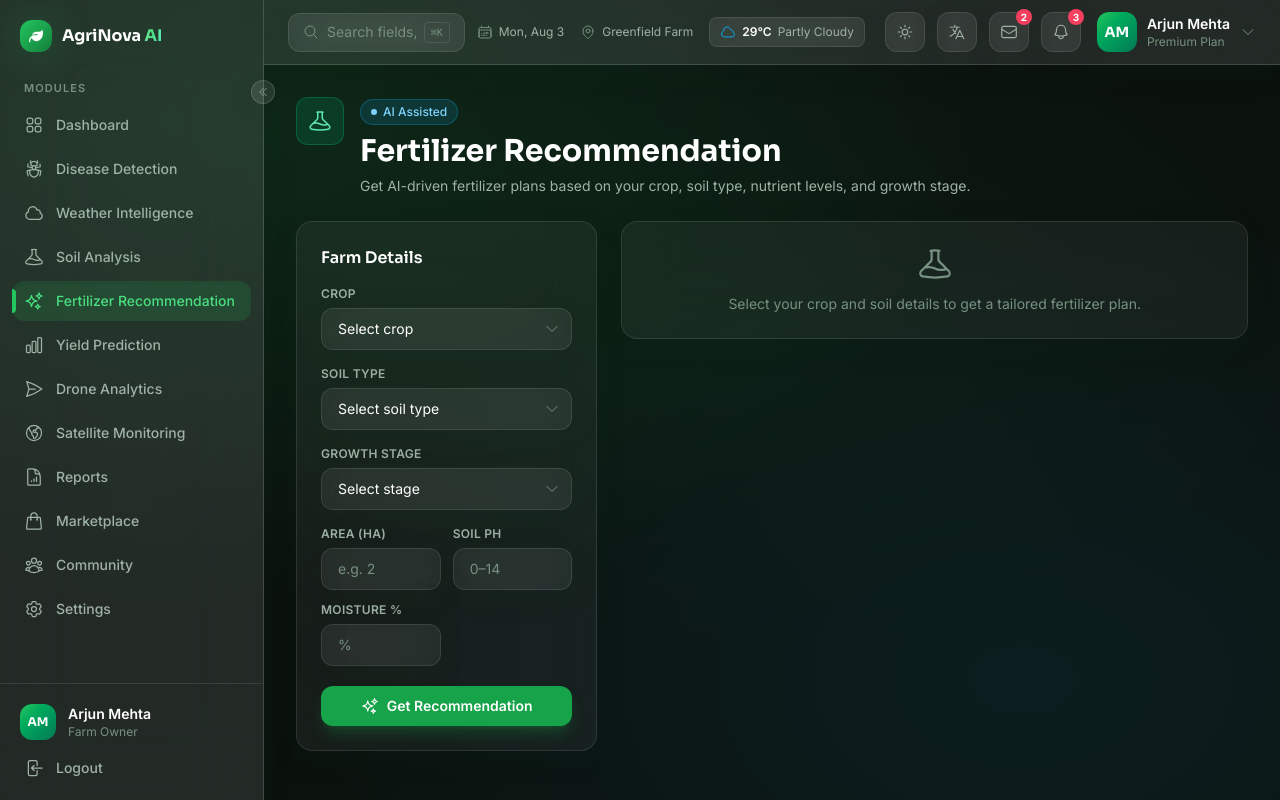
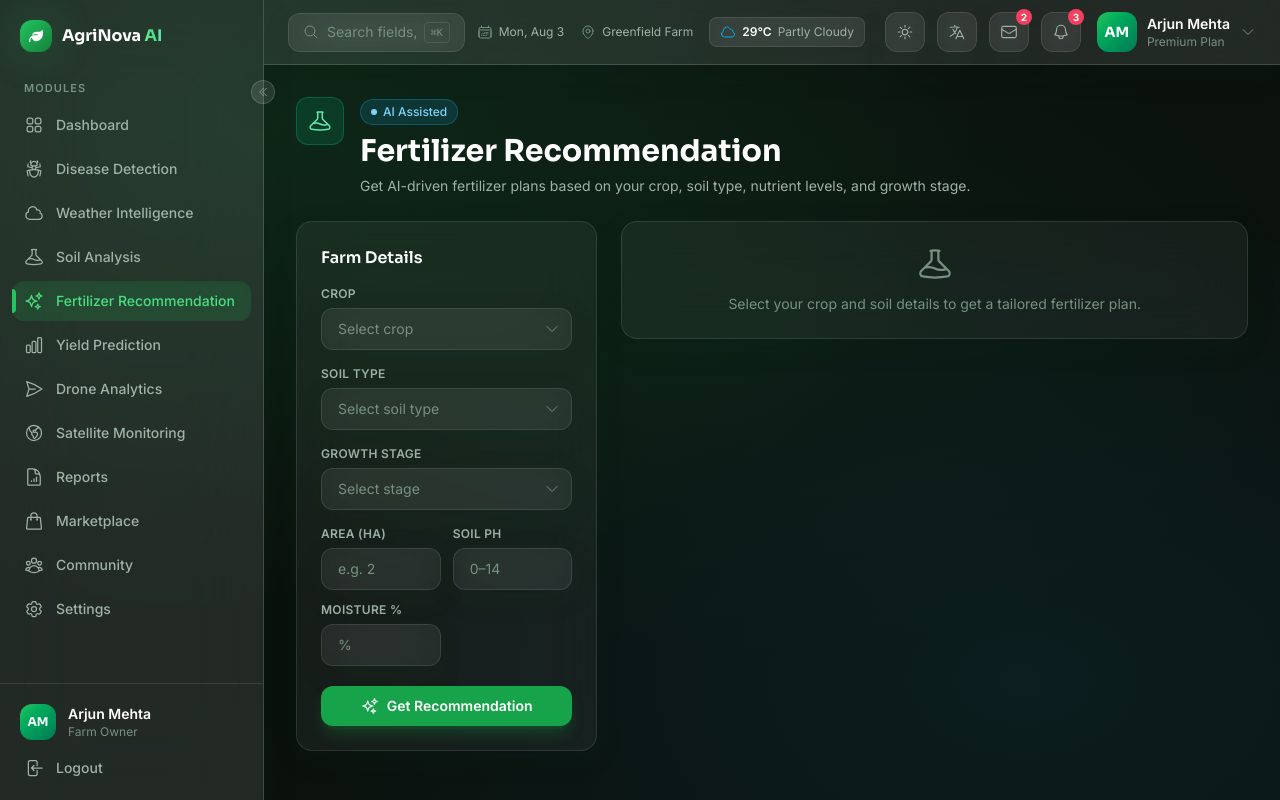
Before and after one commit to Aryan-Lade/AgroPulse, a React (Vite) app: page /dashboard/fertilizer in a window 1280 px wide. Built offline with nearby package versions, Linux system fonts and the light colour scheme.

Commit message:
Fixes the Selection scipt

```diff
--- a/src/components/common/Select.jsx
+++ b/src/components/common/Select.jsx
@@ -26,12 +26,17 @@ const Select = forwardRef(function Select(
             'w-full appearance-none glass rounded-xl px-4 py-2.5 pr-10 text-sm text-ink',
             'outline-none focus:border-primary-500/50 focus:ring-2 focus:ring-primary-500/20 transition-all cursor-pointer',
             error && 'border-accent-rose/50 focus:ring-accent-rose/20',
+            // Dim the text when the placeholder (empty) value is selected
+            !props.value && 'text-ink-3',
           )}
           aria-invalid={error ? 'true' : undefined}
           {...props}
         >
+          {/* Bug fix #3 — placeholder must not be "disabled" alone; pairing with
+              a hidden value="" ensures the controlled <select> always shows it
+              when value="" on mount / after navigation resets the parent state. */}
           {placeholder && (
-            <option value="" disabled>{placeholder}</option>
+            <option value="" disabled hidden>{placeholder}</option>
           )}
           {options.map((opt) =>
             typeof opt === 'string'
```
